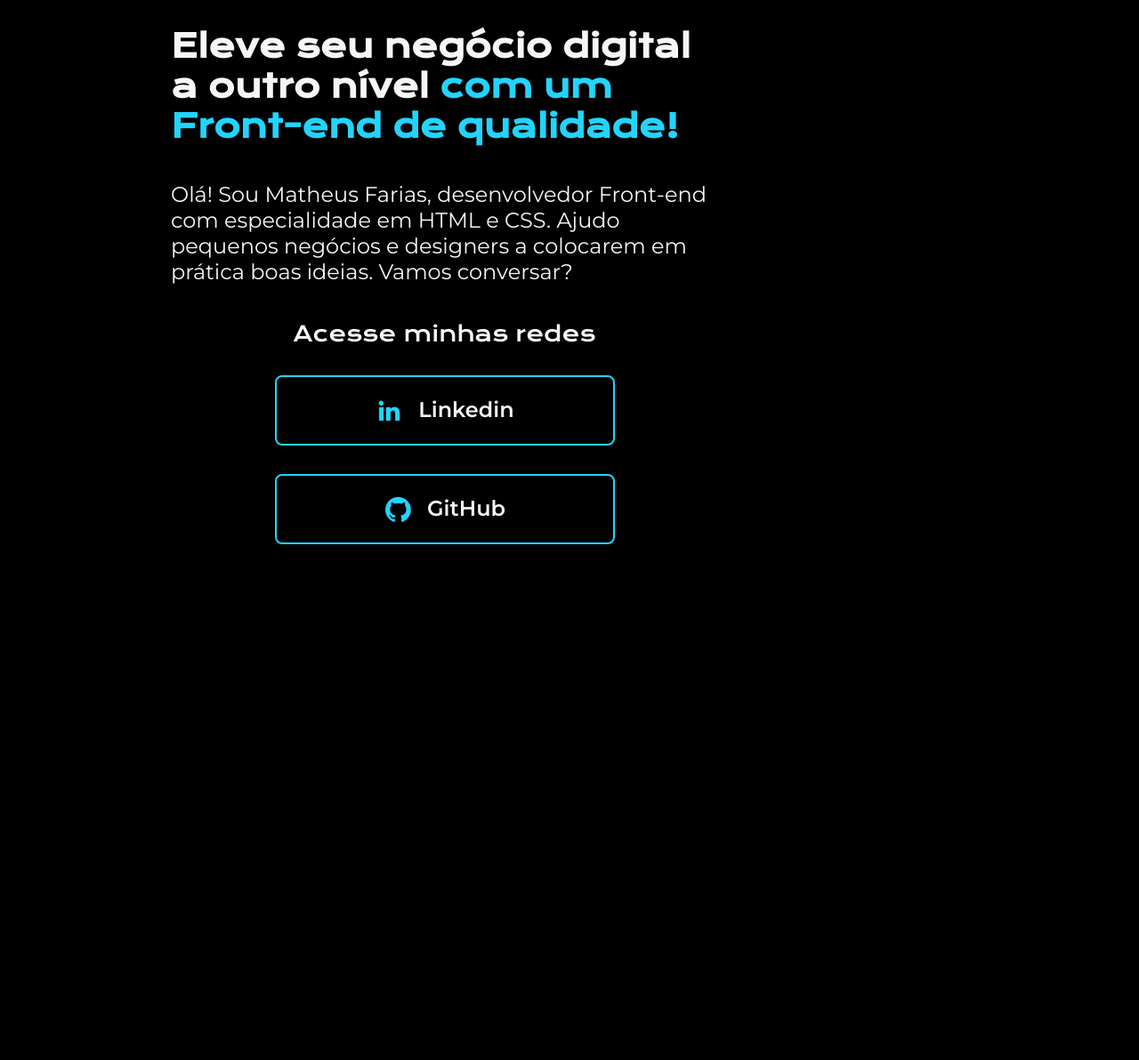
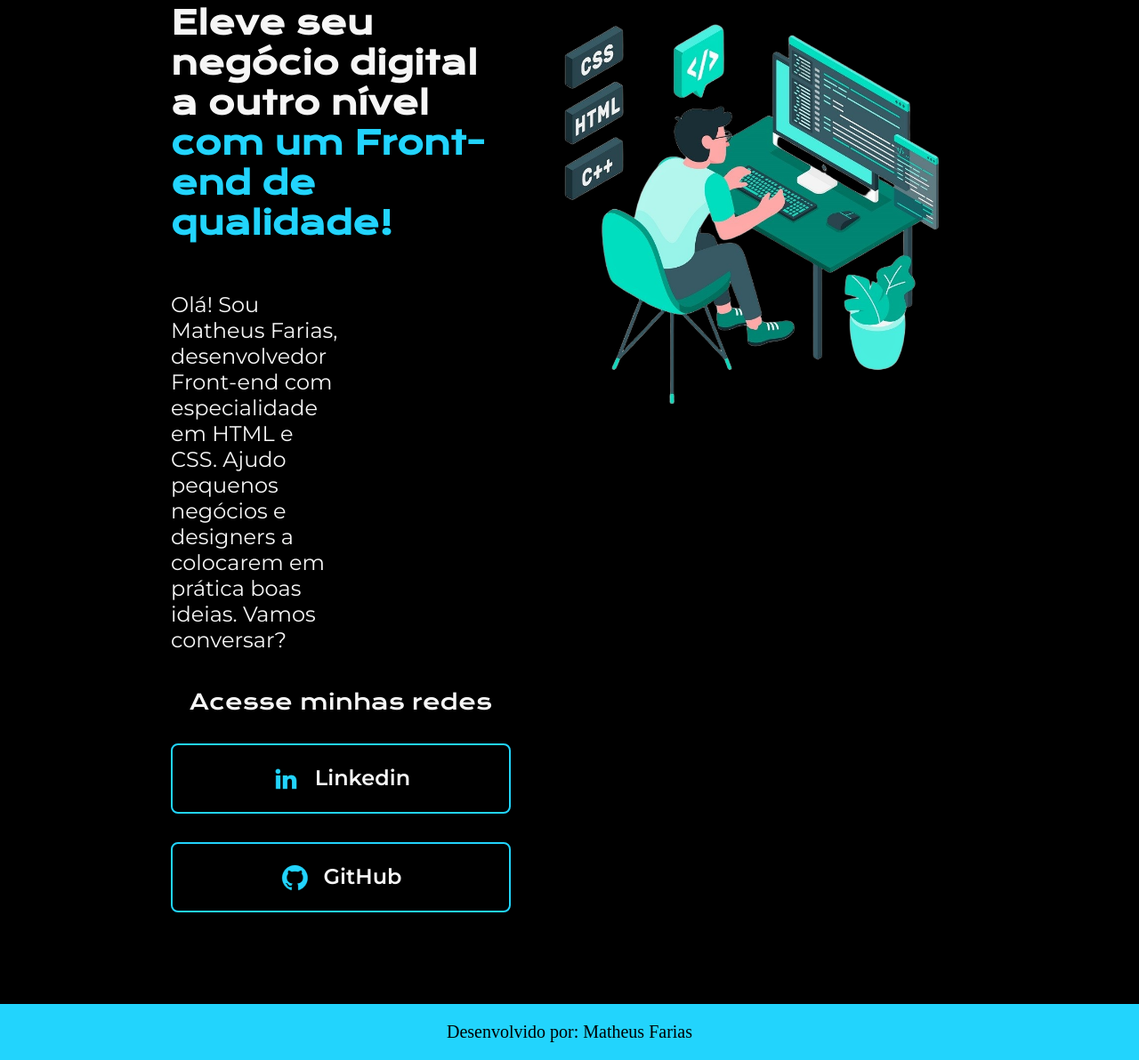
Before and after one commit to MatheusFarias15/Portfolio-Academico, a plain HTML site: page index.html in a window 1280 px wide. Shown: the part 99-1291 px from the top of the page at 89% size. Before the commit the page ends 928 px from the top, so only its background shows below. Drawn offline with nearby package versions, Linux system fonts and the light colour scheme.

Commit message:
Desenvolvendo o footer

```diff
--- a/index.html
+++ b/index.html
@@ -13,29 +13,31 @@
     <header></header>
     <main class="apresentacao">
         <section class="apresentacao__conteudo">
-            <h1 class="apresentacao__conteudo__titulo">Eleve seu negócio digital a outro nível<strong
-            class="titulo-destaque"> com um Front-end de qualidade!
-            </strong></h1>
-            <p class="apresentacao__conteudo__texto">Olá! Sou Matheus Farias, desenvolvedor
-            Front-end com especialidade em HTML e
-            CSS. Ajudo pequenos negócios e designers a
-            colocarem em prática boas ideias. Vamos
-            conversar?</p>
+            <h1 class="apresentacao__conteudo__titulo">
+                Eleve seu negócio digital a outro nível<strong class="titulo-destaque">
+                com um Front-end de qualidade!</strong>
+            </h1>
+            <p class="apresentacao__conteudo__texto">
+                Olá! Sou Matheus Farias, desenvolvedor Front-end com especialidade em HTML e
+                CSS. Ajudo pequenos negócios e designers a colocarem em prática boas ideias. Vamos
+                conversar?
+            </p>
             <div class="apresentacao__links">
                 <h2 class="apresentacao__links__subtitulo">Acesse minhas redes</h2>
                 <a class="apresentacao__links__link" href="https://www.linkedin.com/in/matheus-farias-0822b5269/">
-                    <img src = "assests/linkedin.png">
-                    Linkedin
+                    <img src="assests/linkedin.png"> Linkedin
                 </a>
                 <a class="apresentacao__links__link" href="https://github.com/MatheusFarias15">
-                    <img src = "assests/github.png">
-                    GitHub
+                    <img src="assests/github.png"> GitHub
                 </a>
             </div>
         </section>
+        <div class="image">
+            <img src="assests/imagem2.png" alt="Desenvolvedor trabalhando">
+        </div>
+    </main>
 
-    </main>
-    <footer></footer>
+    <footer class = "Rodape"> Desenvolvido por: Matheus Farias </footer>
 </body>
 
 </html>
--- a/styles.css
+++ b/styles.css
@@ -6,7 +6,7 @@
 }
 
 body{
-    height: 100vh;
+    /* height: 100vh; */
     box-sizing: border-box;
     background-color: #000000;
     color: #F6F6F6;
@@ -16,18 +16,27 @@ body{
     color: #22D4FD;
 }
 
-.apresentacao{
-    margin: 10% 15%;
+.apresentacao {
+    padding: 8% 15%;
     display: flex;
-    align-items: center;
+    align-items: flex-start; /* Alinha o conteúdo ao topo */
     justify-content: space-between;
+    gap: 20px; /* Espaçamento entre os elementos */
 }
-.apresentacao__conteudo{
-    width: 615px;
+
+.image img {
+    max-width: 500px; /* Ajusta o tamanho da imagem */
+    height: auto;
+    display: block;
+}
+
+.apresentacao__conteudo {
+    max-width: 50%; /* Limita a largura do texto */
     display: flex;
     flex-direction: column;
-    gap: 40px;
+    gap: 40px; /* Espaçamento entre os elementos internos */
 }
+
 
 .apresentacao__conteudo__titulo{
     font-size: 36px;
@@ -37,6 +46,9 @@ body{
 .apresentacao__conteudo__texto{
     font-size: 24px;
     font-family: 'Montserrat', sans-serif;
+    display: inline-block;
+    padding-top: 15px;
+    max-width: 50%;
 }
 
 .apresentacao__links{
@@ -46,6 +58,15 @@ body{
     align-items: center;
     gap: 32px;
 }
+
+.apresentacao__links :hover {
+    background-color: darkblue;
+    border-radius: 12px;
+    border-style: outset;
+    text-shadow: 3px 3px 3px gold;
+    box-shadow: 5px 5px 5px orangered;
+}
+
 .apresentacao__links__subtitulo{
     font-family: 'Krona One', sans-serif;
     font-weight: 400;
@@ -68,6 +89,13 @@ body{
     font-family: 'Montserrat', sans-serif;
 }
 
-.apresentacao__links :hover {
-    background-color: darkblue;
+
+.Rodape{
+    color:black;
+    background-color: #22D4FD;
+    padding: 20px;
+    text-align: center;
+    font-size: 20px;
+    font-family: 'Times New Roman', Times, serif;
+    font-weight: 400;
 }
```
Also changed, not shown: assests/imagem2.png (added).
